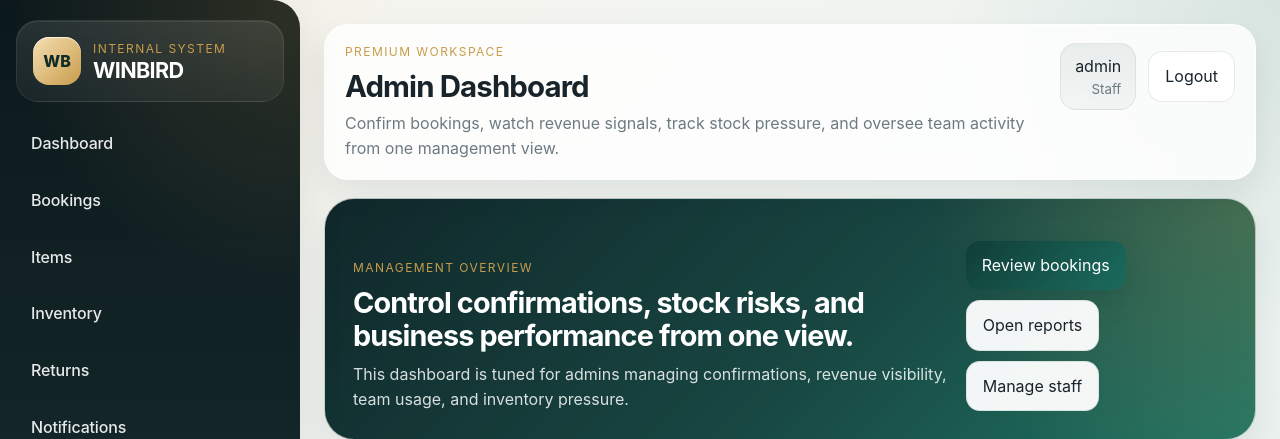
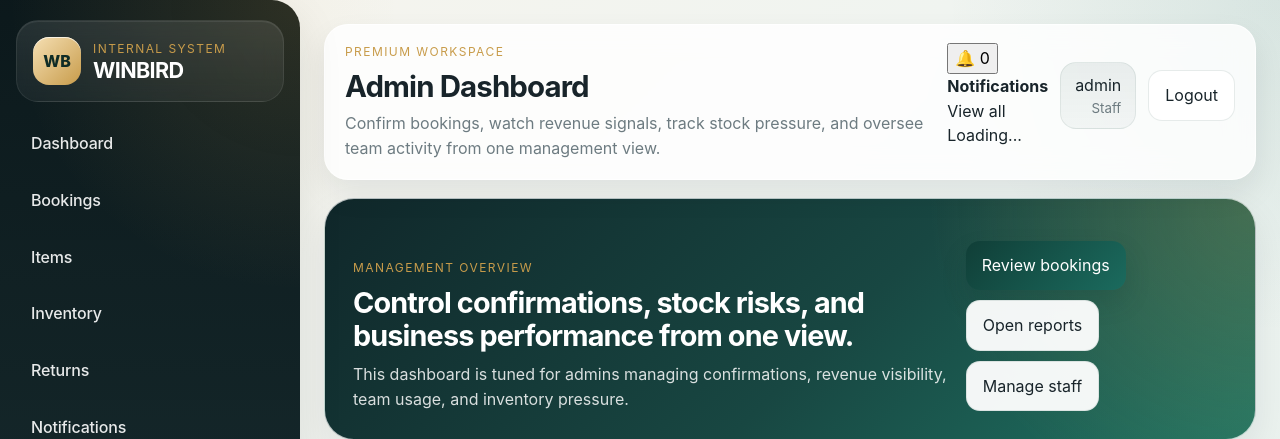
Before and after one commit to ademenakelvin/winbird-ent-, a Django app: page /dashboard/admin/ in a window 1280 px wide. Shown: the top 439 px of the page. Run offline with Django 5.2, Linux system fonts and the light colour scheme; a user stored in the database is signed in; data comes from the database, SQL or seed files in the repository; data that the repository does not hold is empty.

Commit message:
Update base.html

```diff
--- a/WINBIRD ENT/templates/base.html
+++ b/WINBIRD ENT/templates/base.html
@@ -9,13 +9,11 @@
     <link rel="stylesheet" href="{% static 'rentals/css/app.css' %}">
     {% block extra_css %}{% endblock %}
 </head>
-
 <body class="{% if request.user.is_authenticated %}app-body{% else %}auth-body{% endif %}">
 
 {% if request.user.is_authenticated %}
 <div class="app-shell">
 
-    <!-- SIDEBAR -->
     <aside class="sidebar" id="mobileSidebar">
         <div class="brand-block premium-brand">
             <div class="brand-row">
@@ -34,7 +32,6 @@
             <a href="{% url 'inventory' %}">Inventory</a>
             <a href="{% url 'return-tracker' %}">Returns</a>
 
-            <!-- Notifications -->
             <a href="{% url 'notifications' %}">
                 Notifications
                 {% if unread_notification_count %}
@@ -42,7 +39,6 @@
                 {% endif %}
             </a>
 
-            <!-- Inventory Alerts -->
             <a href="{% url 'inventory-alerts' %}">
                 Alerts
                 {% if unread_inventory_alert_count %}
@@ -62,13 +58,9 @@
         </div>
     </aside>
 
-    <!-- OVERLAY -->
     <div class="sidebar-overlay" id="sidebarOverlay"></div>
 
-    <!-- MAIN -->
     <div class="main-panel">
-
-        <!-- TOPBAR -->
         <header class="topbar premium-topbar">
             <div class="topbar-left">
                 <button id="mobileMenuToggle" class="mobile-menu-toggle" type="button">☰</button>
@@ -81,6 +73,35 @@
             </div>
 
             <div class="topbar-right">
+                <!-- LIVE NOTIFICATION BELL -->
+                <div class="notification-bell-wrap">
+                    <button
+                        type="button"
+                        class="notification-bell-btn"
+                        id="notificationBellToggle"
+                        aria-label="Open notifications"
+                    >
+                        🔔
+                        <span
+                            class="notification-bell-badge {% if not unread_notification_count %}is-hidden{% endif %}"
+                            id="notificationBellBadge"
+                        >
+                            {{ unread_notification_count|default:0 }}
+                        </span>
+                    </button>
+
+                    <div class="notification-dropdown" id="notificationDropdown">
+                        <div class="notification-dropdown-head">
+                            <strong>Notifications</strong>
+                            <a href="{% url 'notifications' %}" class="text-link">View all</a>
+                        </div>
+
+                        <div class="notification-dropdown-list" id="notificationDropdownList">
+                            <div class="notification-dropdown-empty">Loading...</div>
+                        </div>
+                    </div>
+                </div>
+
                 <div class="topbar-user">
                     <span>{{ request.user.get_full_name|default:request.user.username }}</span>
                     <small>{{ request.user.role|title }}</small>
@@ -93,7 +114,6 @@
             </div>
         </header>
 
-        <!-- MESSAGES -->
         {% if messages %}
         <div class="message-stack">
             {% for message in messages %}
@@ -102,17 +122,13 @@
         </div>
         {% endif %}
 
-        <!-- CONTENT -->
         <main class="page-content">
             {% block content %}{% endblock %}
         </main>
-
     </div>
 </div>
 
 {% else %}
-
-<!-- AUTH -->
 <div class="auth-shell">
     {% if messages %}
     <div class="message-stack">
@@ -124,12 +140,12 @@
 
     {% block auth_content %}{% endblock %}
 </div>
-
 {% endif %}
 
-<!-- JS -->
+<script>
+    window.notificationFeedUrl = "{% url 'notification-feed-api' %}";
+</script>
 <script src="{% static 'rentals/js/app.js' %}"></script>
 {% block extra_js %}{% endblock %}
-
 </body>
 </html>
```
